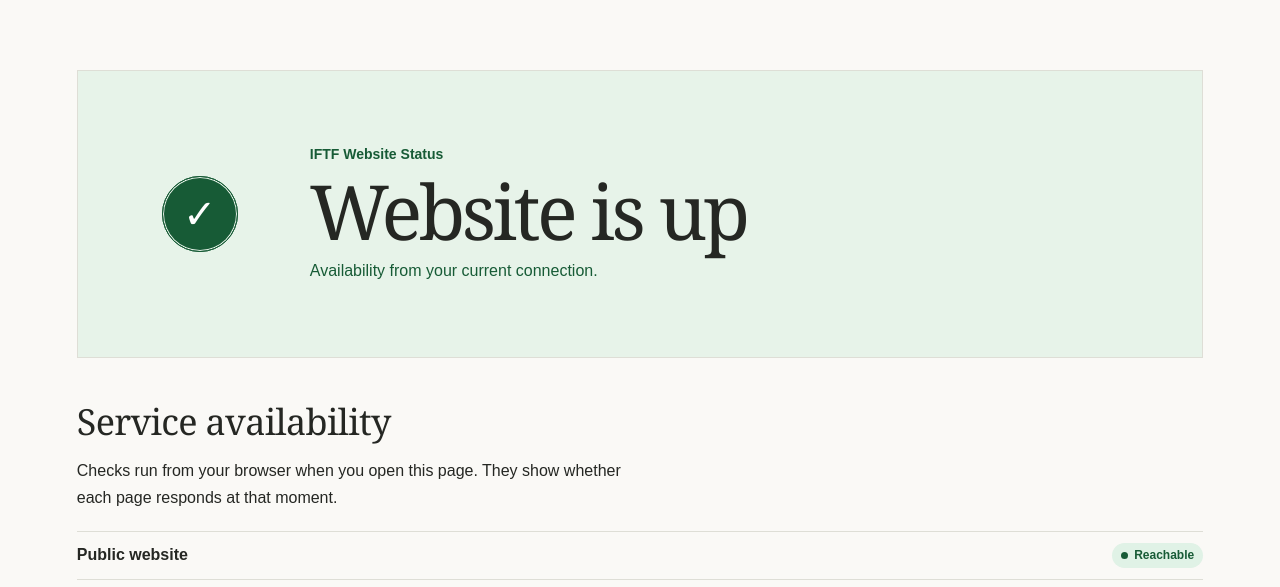
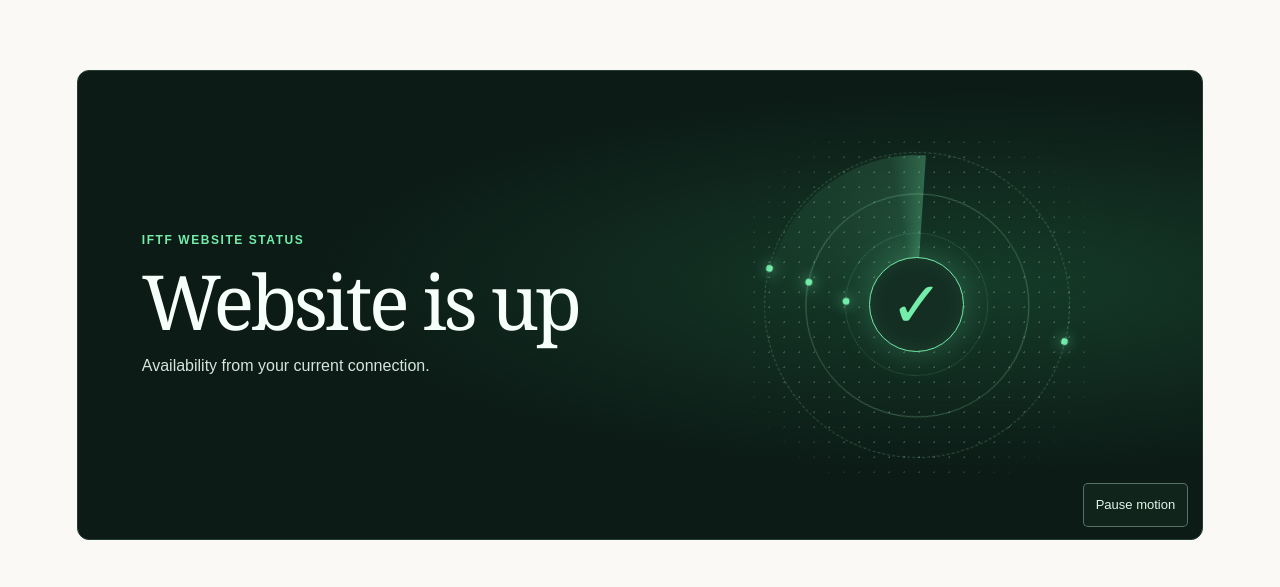
Before and after one commit to LineMindMap/IFTF, a Next.js app: page /website-status in a window 1280 px wide. Shown: the part 179-766 px from the top of the page. Built offline with nearby package versions, Linux system fonts and the light colour scheme; no server answers.

Commit message:
Add continuous motion to status header

```diff
--- a/app/globals.css
+++ b/app/globals.css
@@ -117,30 +117,59 @@ html { scroll-padding-top: 180px; }
 #about-submenu a span[aria-hidden] { color: var(--red); }
 
 .status-hero {
-  --signal: #175b36; --signal-bg: #e7f3e9;
-  display: flex; align-items: center; gap: clamp(20px,5vw,60px);
-  padding: clamp(26px,6vw,72px); border: 1px solid var(--line);
-  background: var(--signal-bg); color: var(--signal);
+  --signal: #74edaa;
+  display: grid; grid-template-columns: minmax(0,1fr) minmax(260px,.8fr);
+  align-items: center; position: relative; isolation: isolate; overflow: hidden;
+  padding: clamp(25px,5vw,65px); border: 1px solid #263d35; border-radius: 12px;
+  background: radial-gradient(ellipse at 80% 45%, #153b29, transparent 52%), #0c1b16;
+  color: #d4e5dc;
 }
-.status-hero.yellow { --signal: #654400; --signal-bg: #fff5d9; }
-.status-hero.red { --signal: #9c1725; --signal-bg: #fdebec; }
-.status-hero h1 { color: var(--ink); }
-.status-hero p { margin-top: 8px; }
-.status-hero .status-kicker { margin: 0 0 6px; font-size: 14px; font-weight: 700; }
-.status-beacon { display: grid; place-items: center; flex: 0 0 auto; position: relative; width: clamp(54px,9vw,100px); aspect-ratio: 1; }
-.status-beacon span { display: grid; place-items: center; width: 72%; aspect-ratio: 1; border-radius: 50%; background: var(--signal); color: white; font-size: clamp(22px,4vw,40px); }
-.status-hero.green .status-beacon::before, .status-hero.green .status-beacon::after {
-  content: ''; position: absolute; inset: 12%; border-radius: 50%; border: 1px solid var(--signal); animation: status-ring 1.6s ease-out 3;
+.status-hero.yellow { --signal: #ffd884; }
+.status-hero.red { --signal: #ff9b9c; }
+.status-hero-copy { position: relative; z-index: 2; }
+.status-hero h1 { color: #f6fff9; font-size: clamp(42px,6vw,76px); }
+.status-hero p { margin-top: 12px; }
+.status-hero .status-kicker { margin: 0 0 12px; font-size: 12px; font-weight: 700; letter-spacing: .13em; text-transform: uppercase; color: var(--signal); }
+.status-visual {
+  position: relative; justify-self: center; width: min(100%, 340px); aspect-ratio: 1;
+  display: grid; place-items: center; color: var(--signal);
+  background-image: radial-gradient(circle, #daffe335 1px, transparent 1px);
+  background-size: 15px 15px;
+  mask-image: radial-gradient(ellipse, #000 63%, transparent 84%);
 }
-.status-hero.green .status-beacon::after { animation-delay: .35s; }
-@keyframes status-ring { from { transform: scale(.85); opacity: .7; } to { transform: scale(1.55); opacity: 0; } }
+.status-orbit, .status-scan { position: absolute; border-radius: 50%; }
+.status-orbit { border: 1px solid #a6f3c14d; }
+.status-orbit-outer { inset: 5%; border-style: dashed; }
+.status-orbit-middle { inset: 17%; }
+.status-orbit-inner { inset: 29%; border-style: dotted; }
+.status-orbit i { position: absolute; left: 50%; top: 0; width: 7px; aspect-ratio: 1; border-radius: 50%; background: currentColor; box-shadow: 0 0 14px currentColor; transform: translate(-50%,-50%); }
+.status-orbit-outer i:last-child { top: 100%; }
+.status-orbit-middle i { left: 100%; top: 50%; }
+.status-scan { inset: 6%; background: conic-gradient(from 0deg, transparent 72%, #74edaa24 96%, #74edaa55); opacity: 0; }
+.status-core {
+  display: grid; place-items: center; z-index: 1; width: 28%; aspect-ratio: 1; border-radius: 50%;
+  background: #142e23; border: 1px solid var(--signal); box-shadow: 0 0 34px #74edaa40, inset 0 0 18px #74edaa18;
+  font-size: clamp(32px,5vw,64px); line-height: 1;
+}
+.status-motion {
+  position: absolute; z-index: 2; right: 14px; bottom: 12px; min-height: 44px;
+  padding: 0 12px; border: 1px solid #c0e6ce66; border-radius: 5px;
+  color: #e3f3e9; background: #10241c; font-size: 13px;
+}
+.status-motion:is(:hover,:focus-visible) { border-color: var(--signal); }
+@media (prefers-reduced-motion: no-preference) {
+  .status-hero.green .status-orbit-outer { animation: signal-turn 21s linear infinite; }
+  .status-hero.green .status-orbit-middle { animation: signal-turn 13s linear infinite reverse; }
+  .status-hero.green .status-orbit-inner { animation: signal-turn 8s linear infinite; }
+  .status-hero.green .status-scan { opacity: 1; animation: signal-turn 6s linear infinite; }
+  .status-hero[data-motion="paused"] :is(.status-orbit,.status-scan) { animation-play-state: paused; }
+}
+@media (prefers-reduced-motion: reduce) { .status-motion { display: none; } }
+@keyframes signal-turn { to { transform: rotate(1turn); } }
 @media (max-width: 760px) {
   #about-submenu { width: 100%; transform: none; }
   #about-submenu:not([hidden]) { grid-auto-flow: row; grid-template-columns: 1fr; grid-template-rows: none; }
   .mainnav nav > a::after { right: auto; width: 40px; }
-  .status-hero { align-items: flex-start; padding: 18px; gap: 12px; }
-  .status-hero h1 { font-size: clamp(30px,8vw,48px); }
+  .status-hero { grid-template-columns: 1fr; gap: 8px; padding-bottom: 55px; }
+  .status-visual { width: min(78%, 250px); }
 }
-@media (prefers-reduced-motion: reduce) {
-  .status-beacon::before, .status-beacon::after { animation: none !important; }
-}
--- a/app/website-status/service-indicators.tsx
+++ b/app/website-status/service-indicators.tsx
@@ -14,6 +14,7 @@ function Status({ label, tone, state }: { label: string; tone: string; state: st
 
 export default function ServiceIndicators() {
   const [results, setResults] = useState<Record<string, boolean>>({});
+  const [motionPaused, setMotionPaused] = useState(false);
   useEffect(() => {
     const controller = new AbortController();
     for (const { path } of checks) {
@@ -32,13 +33,24 @@ export default function ServiceIndicators() {
   const tone = website === true ? 'green' : website === false ? 'red' : 'yellow';
 
   return <>
-    <div className={'status-hero ' + tone}>
-      <div className="status-beacon" aria-hidden="true"><span>{website === true ? '✓' : website === false ? '!' : '…'}</span></div>
-      <div>
+    <div className={'status-hero ' + tone} data-motion={motionPaused ? 'paused' : 'playing'}>
+      <div className="status-hero-copy">
         <p className="status-kicker">IFTF Website Status</p>
         <h1 aria-live="polite">{website === true ? 'Website is up' : website === false ? 'Website unreachable' : 'Checking the website'}</h1>
         <p>Availability from your current connection.</p>
       </div>
+      <div className="status-visual" aria-hidden="true">
+        <div className="status-orbit status-orbit-outer"><i/><i/></div>
+        <div className="status-orbit status-orbit-middle"><i/></div>
+        <div className="status-orbit status-orbit-inner"><i/></div>
+        <div className="status-scan"/>
+        <div className="status-core">{website === true ? '✓' : website === false ? '!' : '…'}</div>
+      </div>
+      {website === true && (
+        <button type="button" className="status-motion" onClick={() => setMotionPaused(paused => !paused)}>
+          {motionPaused ? 'Resume motion' : 'Pause motion'}
+        </button>
+      )}
     </div>
     <section aria-labelledby="services">
       <h2 id="services">Service availability</h2>
```
